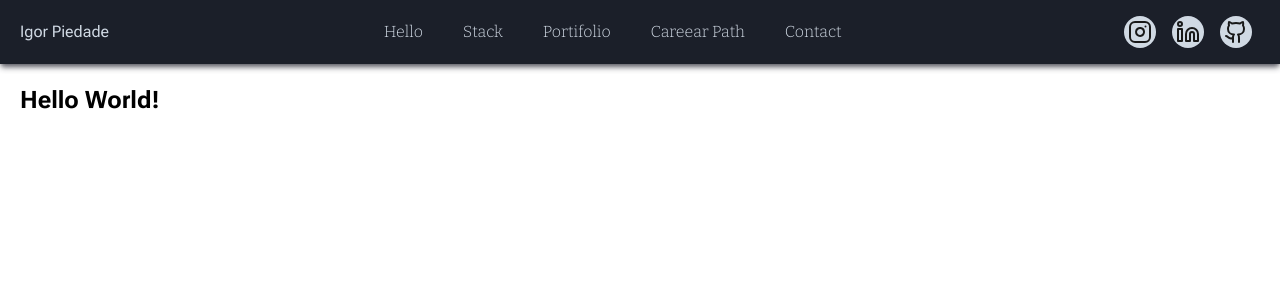
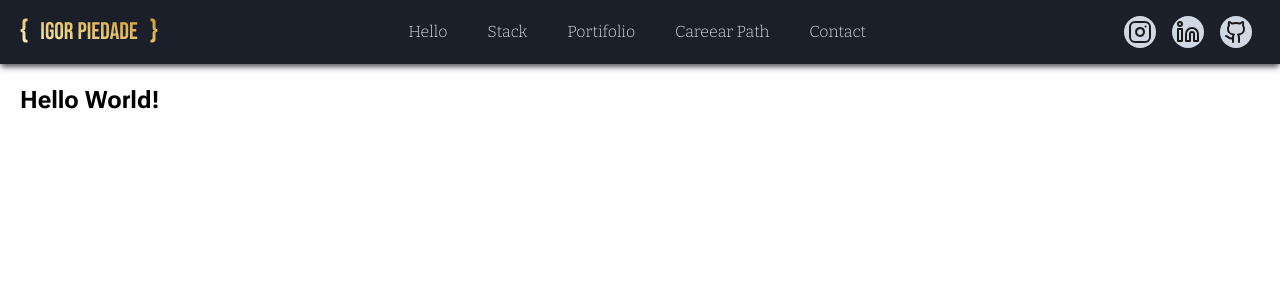
Before and after one commit to igorpiedade/www, a Next.js app: page / in a window 1280 px wide. Shown: the top 300 px of the page. Built offline with nearby package versions, Linux system fonts and the light colour scheme.

Commit message:
ci: :art: Separating header in components

```diff
--- a/src/app/components/Header.tsx
+++ b/src/app/components/Header.tsx
@@ -1,42 +1,14 @@
-import { Instagram, Linkedin, Github } from 'lucide-react'
+import Logo from './Logo'
+import NavMenu from './NavMenu'
+import SocialNav from './SocialNav'
 
 export default function Header() {
   return (
     <header className="header sticky top-0 flex h-16 w-screen place-content-center bg-gray-950 px-5 text-slate-300 opacity-90 bg-blend-color-burn shadow-md shadow-zinc-600">
       <div className="flex w-screen max-w-7xl items-center justify-between">
-        <div>Igor Piedade</div>
-        <nav>
-          <ul className="flex list-none font-navMenu">
-            <li className="px-5 hover:text-slate-400">
-              <a href="#">Hello</a>
-            </li>
-            <li className="px-5 hover:text-slate-400">
-              <a href="#">Stack</a>
-            </li>
-            <li className="px-5 hover:text-slate-400">
-              <a href="#">Portifolio</a>
-            </li>
-            <li className="px-5 hover:text-slate-400">
-              <a href="#">Careear Path</a>
-            </li>
-            <li className="px-5 hover:text-slate-400">
-              <a href="#">Contact</a>
-            </li>
-          </ul>
-        </nav>
-        <div>
-          <ul className="flex">
-            <li className="m-2 flex h-8 w-8 items-center justify-center rounded-full bg-slate-300">
-              <Instagram color="black" />
-            </li>
-            <li className="m-2 flex h-8 w-8 items-center justify-center rounded-full bg-slate-300">
-              <Linkedin color="black" />
-            </li>
-            <li className="m-2 flex h-8 w-8 items-center justify-center rounded-full bg-slate-300">
-              <Github color="black" />
-            </li>
-          </ul>
-        </div>
+        <Logo />
+        <NavMenu />
+        <SocialNav />
       </div>
     </header>
   )
--- /dev/null
+++ b/src/app/components/Logo.tsx
@@ -0,0 +1,9 @@
+export default function Logo() {
+  return (
+    <h1 className=" flex items-center bg-gradient-to-bl from-yellow-600 to-yellow-100 bg-clip-text font-logo text-3xl text-transparent">
+      &#123;
+      <p className=" px-3 text-2xl"> Igor Piedade </p>
+      &#125;
+    </h1>
+  )
+}
--- /dev/null
+++ b/src/app/components/NavMenu.tsx
@@ -0,0 +1,23 @@
+export default function NavMenu() {
+  return (
+    <nav>
+      <ul className="flex list-none font-navMenu">
+        <li className="px-5 hover:text-slate-400">
+          <a href="#">Hello</a>
+        </li>
+        <li className="px-5 hover:text-slate-400">
+          <a href="#">Stack</a>
+        </li>
+        <li className="px-5 hover:text-slate-400">
+          <a href="#">Portifolio</a>
+        </li>
+        <li className="px-5 hover:text-slate-400">
+          <a href="#">Careear Path</a>
+        </li>
+        <li className="px-5 hover:text-slate-400">
+          <a href="#">Contact</a>
+        </li>
+      </ul>
+    </nav>
+  )
+}
--- /dev/null
+++ b/src/app/components/SocialNav.tsx
@@ -0,0 +1,23 @@
+import { Instagram, Linkedin, Github } from 'lucide-react'
+
+export default function SocialNav() {
+  return (
+    <ul className="flex">
+      <li className="m-2 flex h-8 w-8 items-center justify-center rounded-full bg-slate-300 hover:bg-gradient-to-tr hover:from-yellow-600 hover:to-slate-100 ">
+        <a href="https://instagram.com/codecoffeeandtrips">
+          <Instagram color="black" />
+        </a>
+      </li>
+      <li className="m-2 flex h-8 w-8 items-center justify-center rounded-full bg-slate-300 hover:bg-gradient-to-tr hover:from-yellow-600 hover:to-slate-100 ">
+        <a href="https://linkedin.com/in/igorpiedade">
+          <Linkedin color="black" />
+        </a>
+      </li>
+      <li className="m-2 flex h-8 w-8 items-center justify-center rounded-full bg-slate-300 hover:bg-gradient-to-tr hover:from-yellow-600 hover:to-slate-100 ">
+        <a href="https://github.com/igorpiedade">
+          <Github color="black" />
+        </a>
+      </li>
+    </ul>
+  )
+}
--- a/src/app/layout.tsx
+++ b/src/app/layout.tsx
@@ -2,7 +2,12 @@ import './globals.css'
 import { ReactNode } from 'react'
 import Header from './components/Header'
 
-import { Bitter, Roboto_Flex as RobotoFlex } from 'next/font/google'
+import {
+  Bitter,
+  Roboto_Flex as RobotoFlex,
+  Bebas_Neue as BebasNeue,
+} from 'next/font/google'
+
 const fontBody = RobotoFlex({
   subsets: ['latin'],
   variable: '--font-body',
@@ -11,6 +16,12 @@ const fontNavMenu = Bitter({
   subsets: ['latin'],
   weight: ['300'],
   variable: '--font-nav',
+})
+
+const logo = BebasNeue({
+  subsets: ['latin'],
+  weight: ['400'],
+  variable: '--font-logo',
 })
 
 export const metadata = {
@@ -22,7 +33,7 @@ export default function RootLayout({ children }: { children: ReactNode }) {
   return (
     <html lang="en">
       <body
-        className={`${fontBody.variable} ${fontNavMenu.variable} font-body`}
+        className={`${fontBody.variable} ${fontNavMenu.variable} ${logo.variable} font-body`}
       >
         <Header />
         {children}
--- a/tailwind.config.js
+++ b/tailwind.config.js
@@ -10,6 +10,7 @@ module.exports = {
       fontFamily: {
         body: 'var(--font-body)',
         navMenu: 'var(--font-nav)',
+        logo: 'var(--font-logo)',
       },
     },
   },
```
